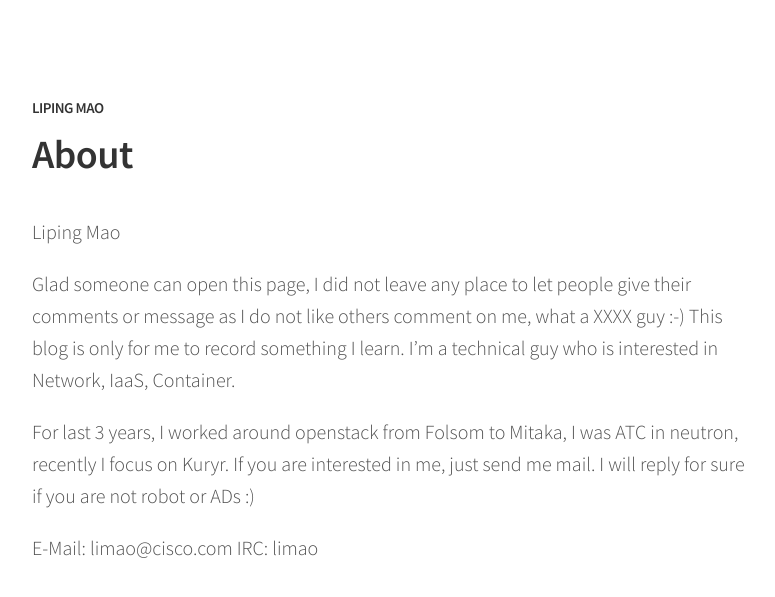
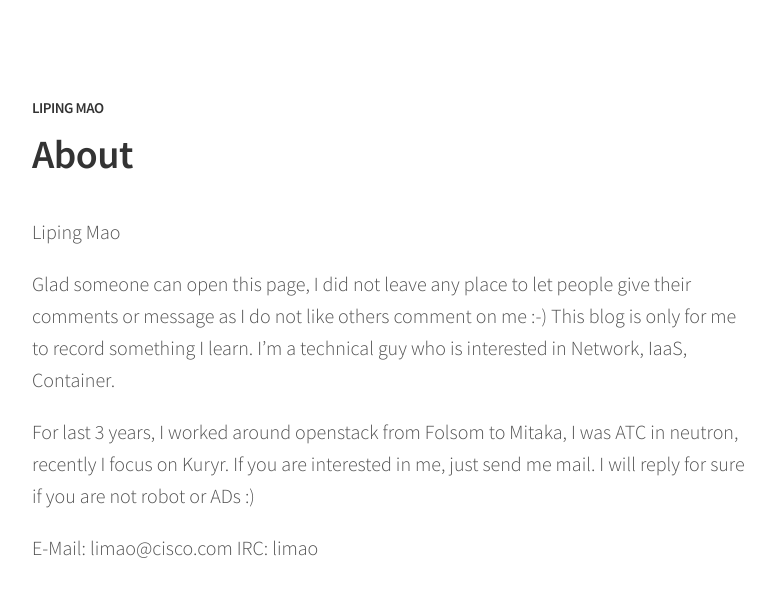
Before and after one commit to LipingMao/LipingMao.github.io, a Jekyll site: the page built from about.md, in a window 1280 px wide. Shown: the top 597 px of the page, without its empty margins (248-1023 px from the left). Built offline with Jekyll 4.4.1, drawn with Linux system fonts in a browser that asks for light colours.

Commit message:
Update about

```diff
--- a/about.md
+++ b/about.md
@@ -4,7 +4,7 @@
 
 Liping Mao
 
-Glad someone can open this page, I did not leave any place to let people give their comments or message as I do not like others comment on me, what a XXXX guy :-)
+Glad someone can open this page, I did not leave any place to let people give their comments or message as I do not like others comment on me :-)
 This blog is only for me to record something I learn. I'm a technical guy who is interested in Network, IaaS, Container.
 
 For last 3 years, I worked around openstack from Folsom to Mitaka, I was ATC in neutron, recently I focus on Kuryr.
```
